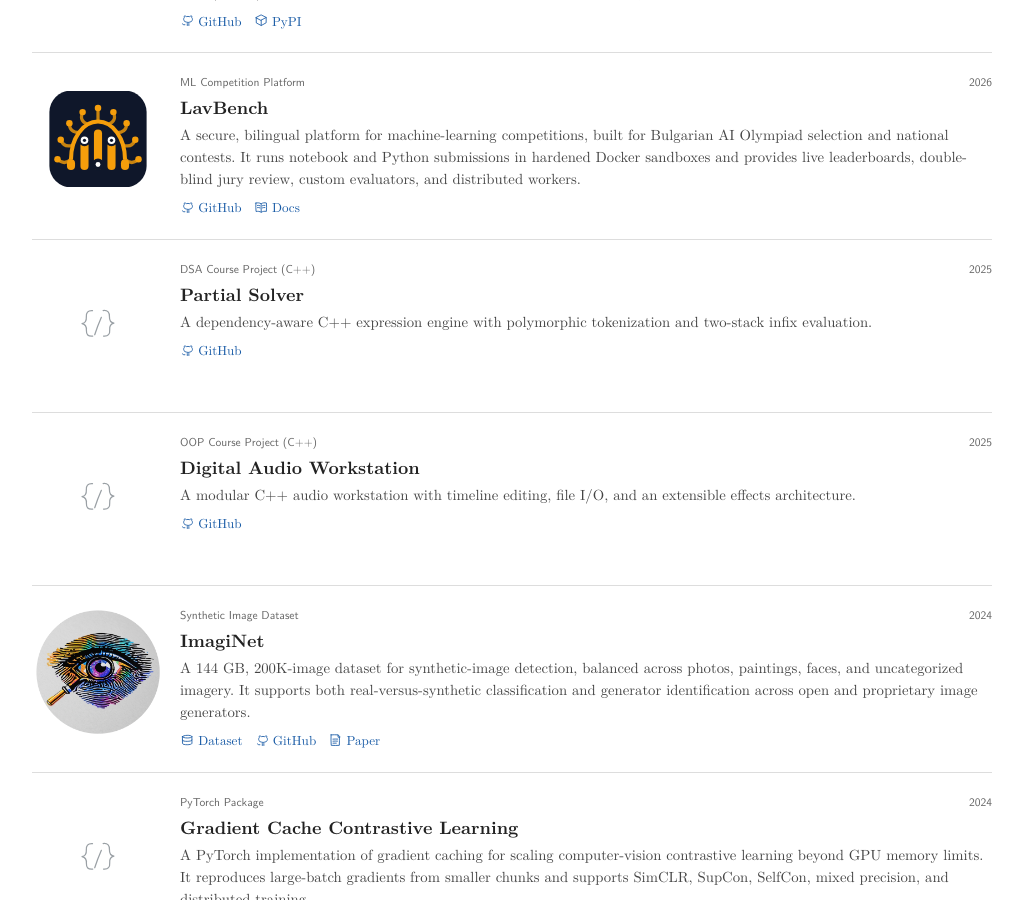
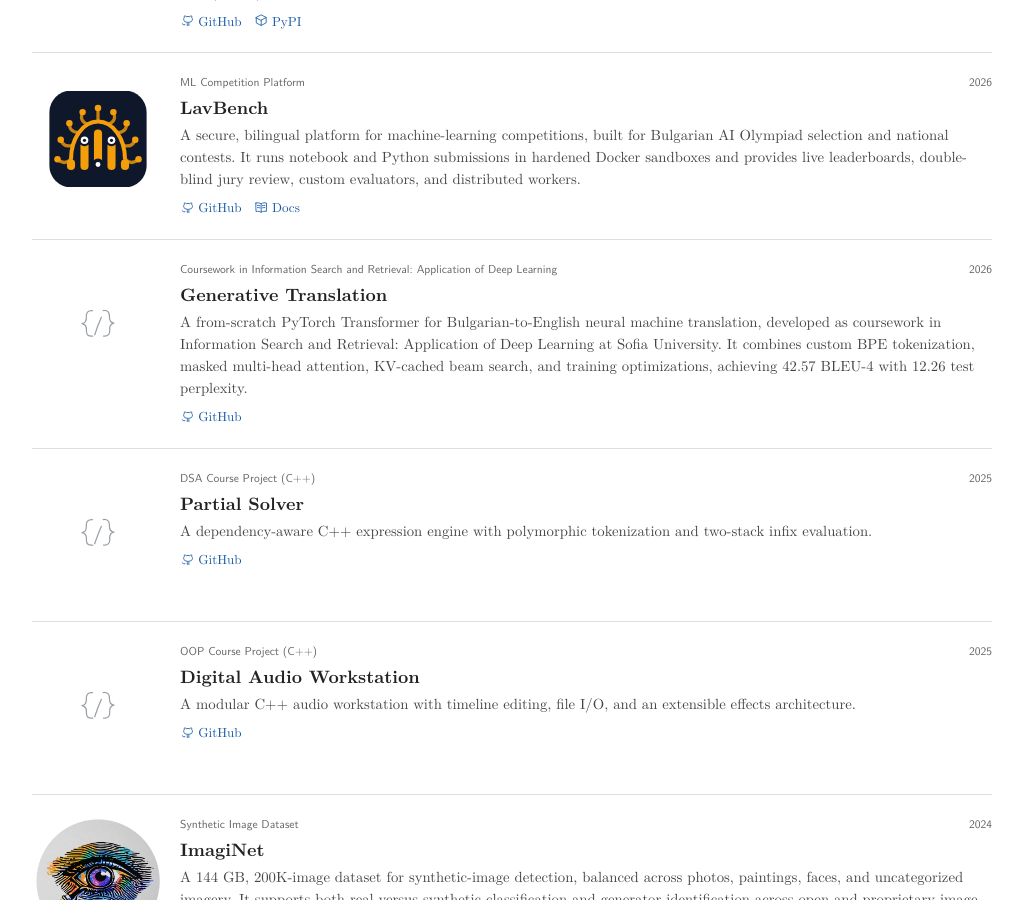
Before and after one commit to delyan-boychev/delyan-boychev.github.io, a Jekyll site: the page built from index.html, in a window 1280 px wide and 900 px high, scrolled down 2512 px. Shown: the whole window, without its empty margins (128-1151 px from the left). Built offline with Jekyll 4.4.1, drawn with Linux system fonts in a browser that asks for light colours.

Commit message:
Fixed CV and projects, added generative translation course

```diff
--- a/_data/projects.yml
+++ b/_data/projects.yml
@@ -39,6 +39,20 @@
       url: "https://github.com/delyan-boychev/lavbench"
     - label: "Docs"
       url: "https://lavbench.readthedocs.io/latest/"
+
+- id: "gen-trans"
+  title: "Generative Translation"
+  category: "software"
+  subtitle: "Coursework in Information Search and Retrieval: Application of Deep Learning"
+  year: 2026
+  start: "Feb. 2026"
+  end: "Feb. 2026"
+  sort_key: "2026-02-2026-02"
+  summary: "A from-scratch PyTorch Transformer for Bulgarian-to-English neural machine translation, developed as coursework in Information Search and Retrieval: Application of Deep Learning at Sofia University. It combines custom BPE tokenization, masked multi-head attention, KV-cached beam search, and training optimizations, achieving 42.57 BLEU-4 with 12.26 test perplexity."
+  primary_url: "https://github.com/delyan-boychev/gen-trans"
+  links:
+    - label: "GitHub"
+      url: "https://github.com/delyan-boychev/gen-trans"
 
 - id: "imaginet"
   title: "ImagiNet"
```
Also changed, not shown: 2 other files.
